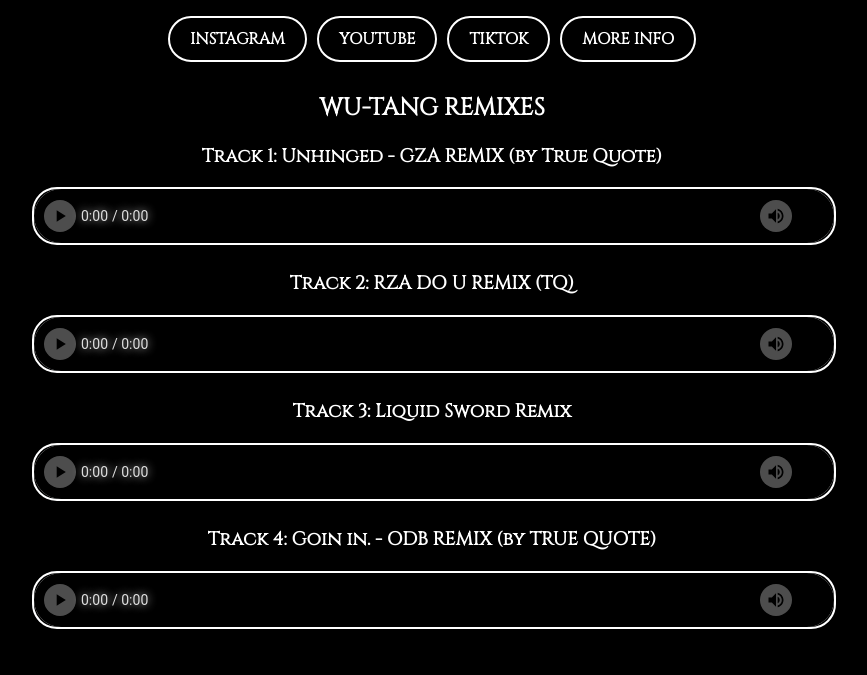
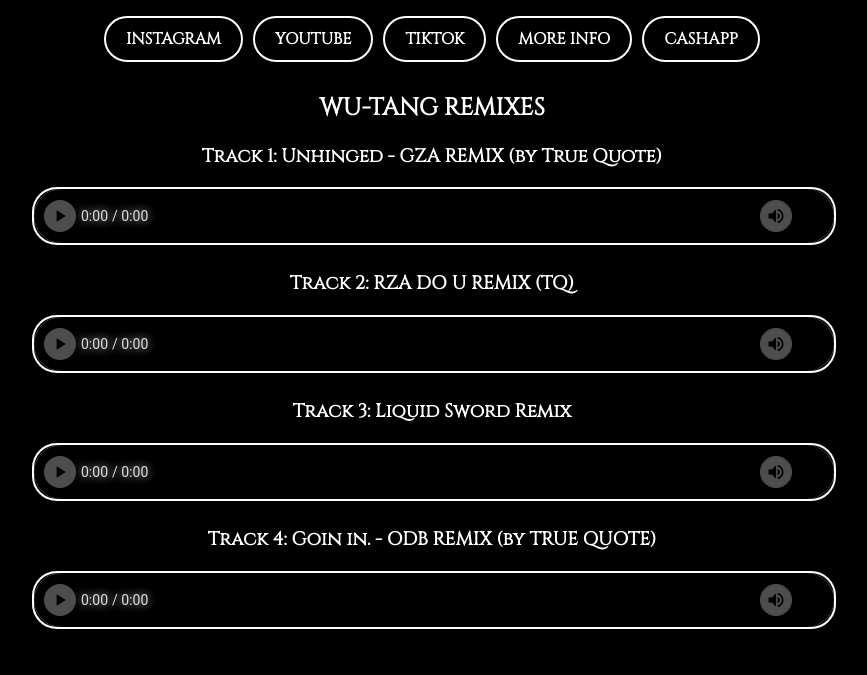
Before and after one commit to Trumusic9595/Trumusic-info, a plain HTML site: page index.html in a window 1280 px wide. Shown: the part 406-1081 px from the top of the page, without its empty margins (208-1075 px from the left). Drawn offline with Linux system fonts and the light colour scheme.

Commit message:
Update index.html

```diff
--- a/index.html
+++ b/index.html
@@ -135,10 +135,14 @@
         <span><strong>TIKTOK</strong></span>
     </a>
 
-    <!-- New button added here -->
     <a href="https://trumusic9595.github.io/Trumusic-info2/" class="button">
         <span><strong>MORE INFO</strong></span>
     </a>
+
+   <a href="https://cash.app/$TrueQB" target="_blank" class="button">
+    <span><strong>CASHAPP</strong></span>
+</a>
+
 </div>
     <h2>WU-TANG REMIXES</h2>
     <ul class="playlist">
```
